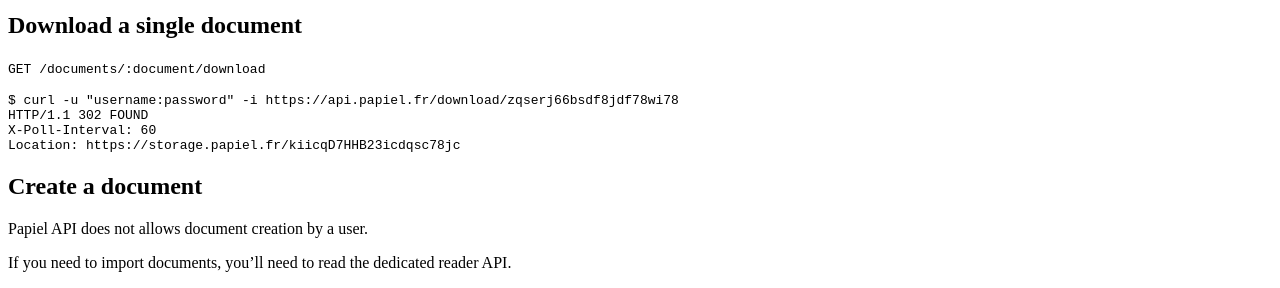
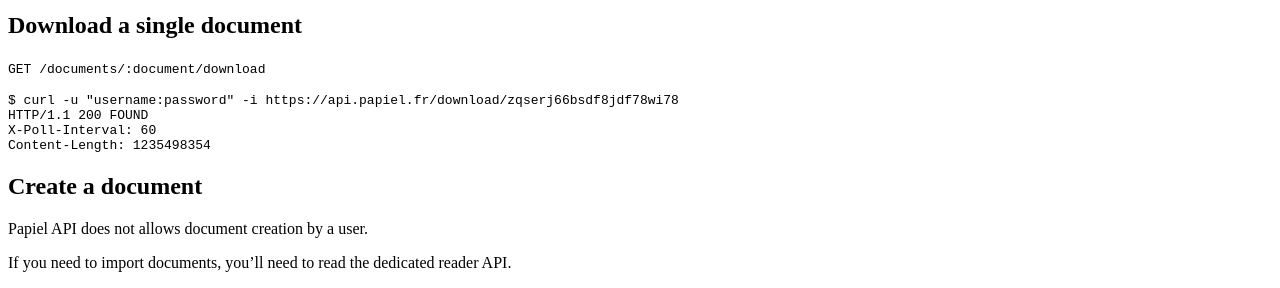
Before and after one commit to AnyFetch/developers.anyfetch.com, a Jekyll site: the page built from documents/index.md, in a window 1280 px wide. Shown: the part 1576-1864 px from the top of the page. Built offline with Jekyll 4.4.1, drawn with Linux system fonts in a browser that asks for light colours; some web fonts are replaced.

Commit message:
No 302 for download

```diff
--- a/documents/index.md
+++ b/documents/index.md
@@ -99,9 +99,10 @@ Lists all documents accessible by the currently logged-in user.
 `GET /documents/:document/download`
 
 	$ curl -u "username:password" -i https://api.papiel.fr/download/zqserj66bsdf8jdf78wi78
-	HTTP/1.1 302 FOUND
+	HTTP/1.1 200 FOUND
 	X-Poll-Interval: 60
-	Location: https://storage.papiel.fr/kiicqD7HHB23icdqsc78jc
+	Content-Length: 1235498354
+
 
 ## Create a document
 Papiel API does not allows document creation by a user.
```
